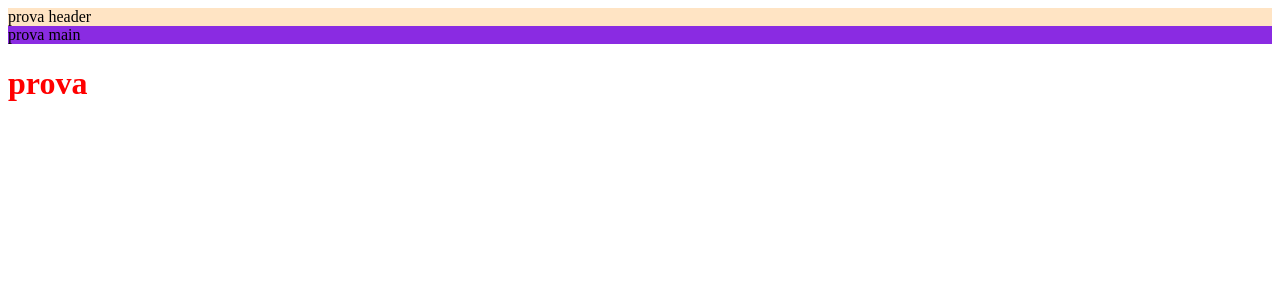
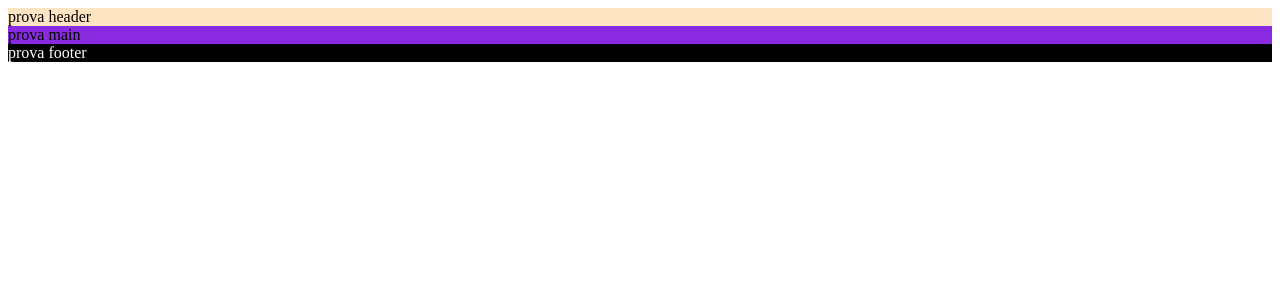
Before and after one commit to emilianogastaldo/vite-comics, a Vue app: page / in a window 1280 px wide. Shown: the top 300 px of the page. Built offline with nearby package versions, Linux system fonts and the light colour scheme.

Commit message:
added footer

```diff
--- a/src/App.vue
+++ b/src/App.vue
@@ -2,11 +2,14 @@
 <script>
 import AppHeader from './components/AppHeader.vue';
 import AppMain from './components/AppMain.vue';
+import AppFooter from './components/AppFooter.vue';
+
 export default {
     name: 'App',
     components: {
         AppHeader,
         AppMain,
+        AppFooter,
     }
 }
 </script>
@@ -14,7 +17,7 @@ export default {
 <template>
     <AppHeader />
     <AppMain />
-    <h1>prova</h1>
+    <AppFooter />
 </template>
 
 <style>
--- /dev/null
+++ b/src/components/AppFooter.vue
@@ -0,0 +1,18 @@
+<script>
+export default {
+    name: 'AppFooter'
+}
+</script>
+
+<template>
+    <footer>
+        prova footer
+    </footer>
+</template>
+
+<style scoped>
+footer {
+    background-color: black;
+    color: white
+}
+</style>
```
